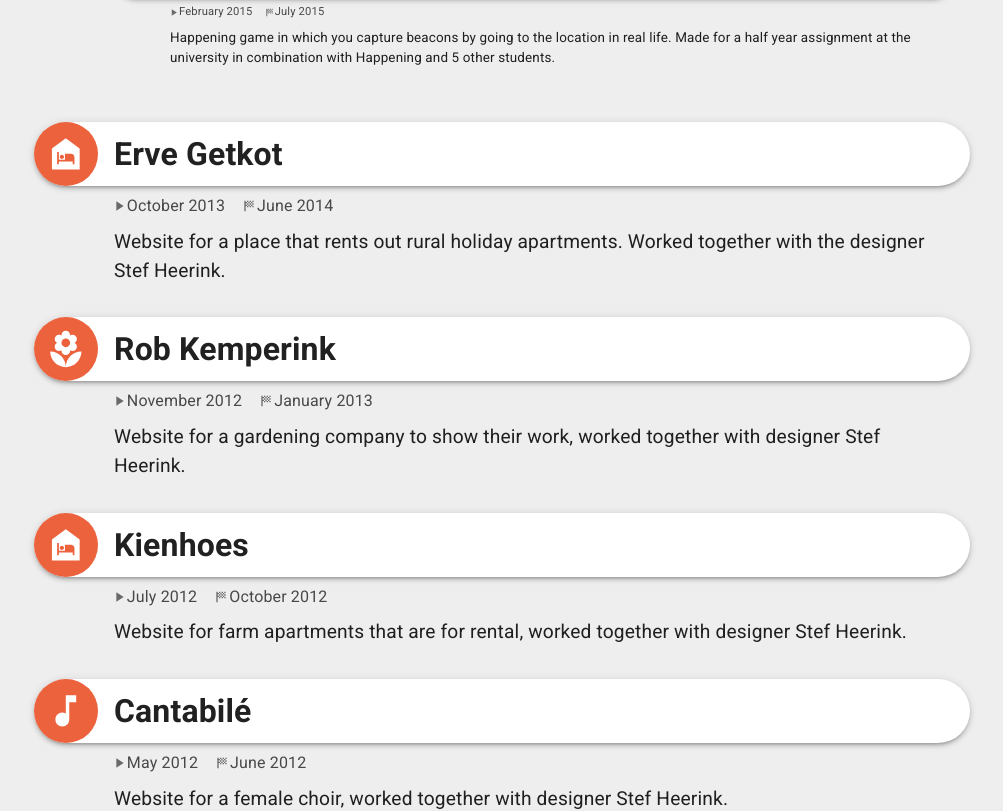
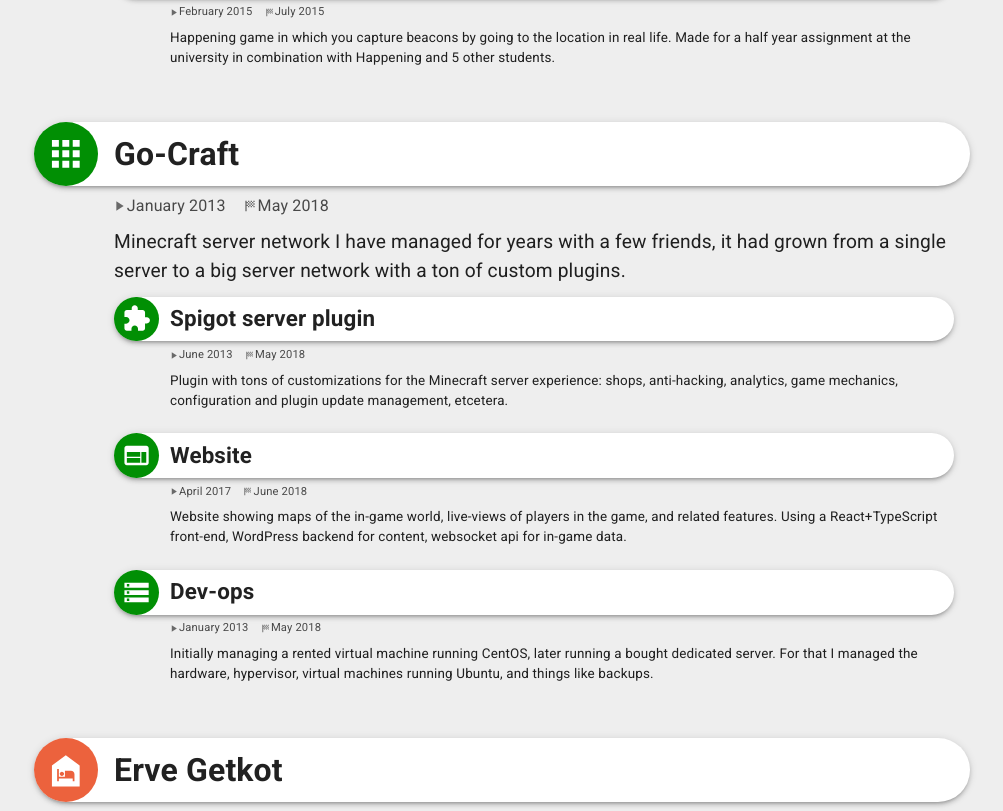
Before and after one commit to NLthijs48/NLthijs48.github.io, a React (Create React App) app: page / in a window 1280 px wide. Shown: the part 3280-4091 px from the top of the page, without its empty margins (138-1141 px from the left). Built offline with nearby package versions, Linux system fonts and the light colour scheme.

Commit message:
Add Go-Craft Minecraft server network hobby projects

```diff
--- a/src/activities/allActivities.ts
+++ b/src/activities/allActivities.ts
@@ -14,6 +14,7 @@
 import cantabile from './cantabile/cantabile';
 import wolters from './wolters/wolters';
 import kosc from './kosc/kosc';
+import goCraft from './goCraft/goCraft';
 
 const allActivities: ActivityInformation[] = [
 	crisp,
@@ -25,6 +26,7 @@
 	interactiveMessenger,
 	areaShop,
 	computerScienceBachelor,
+	goCraft,
 	erveGetkot,
 	robKemperink,
 	kienhoes,
--- /dev/null
+++ b/src/activities/goCraft/goCraft.ts
@@ -0,0 +1,19 @@
+import {HobbyInformation} from '../ActivityInformation';
+import AppsIcon from '@mui/icons-material/Apps';
+import ActivityType from '../ActivityType';
+import goCraftPlugin from './goCraftPlugin';
+import goCraftWebsite from './goCraftWebsite';
+import goCraftDevOps from './goCraftDevOps';
+
+const goCraft: HobbyInformation = {
+	activityType: ActivityType.Hobby,
+	name: 'Go-Craft',
+	description:
+		'Minecraft server network I have managed for years with a few friends, it had grown from a single server to a big server network with a ton of custom plugins.',
+	from: 'January 2013', // Not sure about exact timing, but at this point I was involved with Go-Craft in some way
+	till: 'May 2018', // Development slowed the year before that already
+	Icon: AppsIcon,
+	activities: [goCraftPlugin, goCraftWebsite, goCraftDevOps],
+};
+
+export default goCraft;
--- /dev/null
+++ b/src/activities/goCraft/goCraftDevOps.ts
@@ -0,0 +1,15 @@
+import {HobbyInformation} from '../ActivityInformation';
+import StorageIcon from '@mui/icons-material/Storage';
+import ActivityType from '../ActivityType';
+
+const goCraftPlugin: HobbyInformation = {
+	activityType: ActivityType.Hobby,
+	name: 'Dev-ops',
+	description:
+		'Initially managing a rented virtual machine running CentOS, later running a bought dedicated server. For that I managed the hardware, hypervisor, virtual machines running Ubuntu, and things like backups.',
+	from: 'January 2013',
+	till: 'May 2018',
+	Icon: StorageIcon,
+};
+
+export default goCraftPlugin;
--- /dev/null
+++ b/src/activities/goCraft/goCraftPlugin.ts
@@ -0,0 +1,16 @@
+import {HobbyInformation} from '../ActivityInformation';
+import ExtensionIcon from '@mui/icons-material/Extension';
+import ActivityType from '../ActivityType';
+
+const goCraftPlugin: HobbyInformation = {
+	activityType: ActivityType.Hobby,
+	name: 'Spigot server plugin',
+	description:
+		'Plugin with tons of customizations for the Minecraft server experience: shops, anti-hacking, analytics, game mechanics, configuration and plugin update management, etcetera.',
+	from: 'June 2013', // Started somewhere after my first Java programming courses in the Bachelor Computer Science
+	till: 'May 2018', // Development slowed the year before that already
+	Icon: ExtensionIcon,
+	website: 'https://github.com/NLthijs48/GoCraftPlugin',
+};
+
+export default goCraftPlugin;
--- /dev/null
+++ b/src/activities/goCraft/goCraftWebsite.ts
@@ -0,0 +1,16 @@
+import {HobbyInformation} from '../ActivityInformation';
+import WebIcon from '@mui/icons-material/Web';
+import ActivityType from '../ActivityType';
+
+const goCraftPlugin: HobbyInformation = {
+	activityType: ActivityType.Hobby,
+	name: 'Website',
+	description:
+		'Website showing maps of the in-game world, live-views of players in the game, and related features. Using a React+TypeScript front-end, WordPress backend for content, websocket api for in-game data.',
+	from: 'April 2017',
+	till: 'June 2018',
+	Icon: WebIcon,
+	website: 'https://github.com/NLthijs48/GoCraftWebsite',
+};
+
+export default goCraftPlugin;
```
